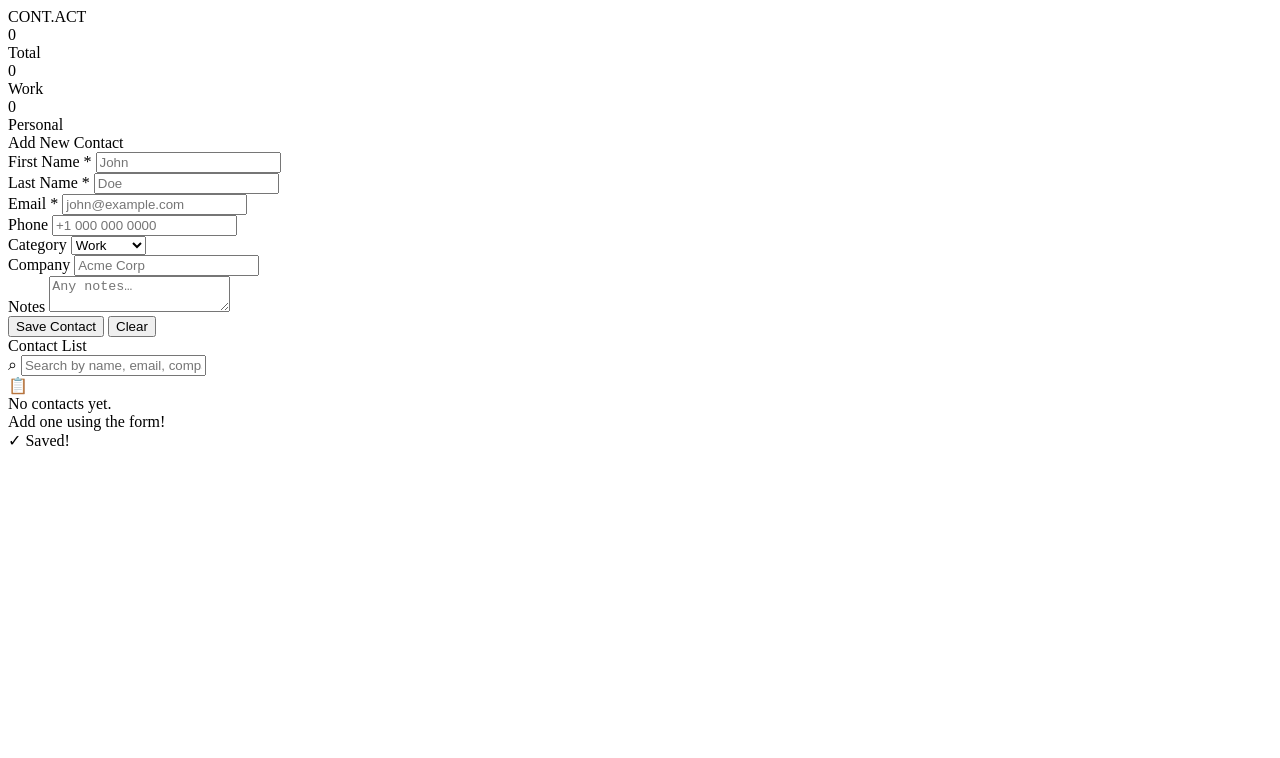
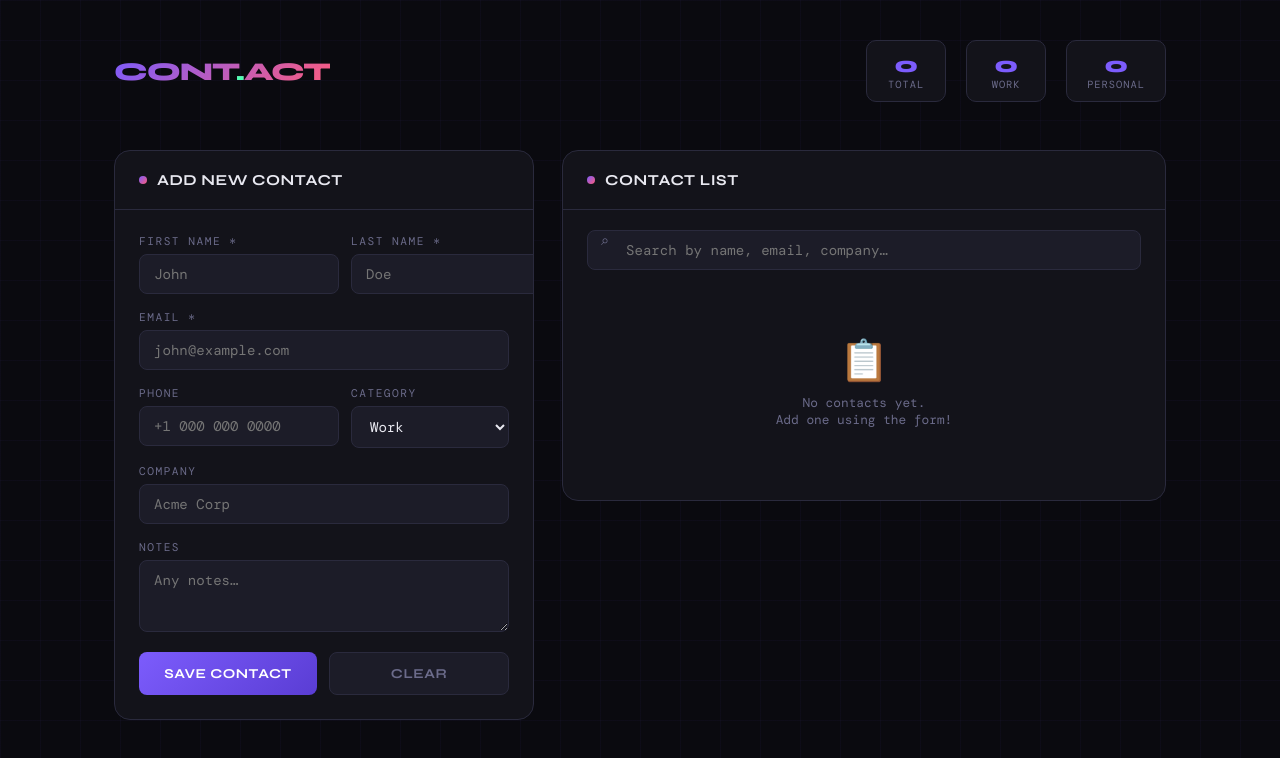
Before and after one commit to Sumit212007/Contact-management-system, a plain HTML site: page index.html in a window 1280 px wide. Drawn offline with nearby package versions, Linux system fonts and the light colour scheme; no server answers; a web font is replaced by a local one.

Commit message:
Change stylesheet link from frontend.css to contact.css

```diff
--- a/index.html
+++ b/index.html
@@ -4,7 +4,7 @@
   <meta charset="UTF-8" />
   <meta name="viewport" content="width=device-width, initial-scale=1.0"/>
   <title>Contact Management System</title>
-  <link rel="stylesheet" href="frontend.css">
+  <link rel="stylesheet" href="contact.css">
   <link href="https://fonts.googleapis.com/css2?family=Syne:wght@400;600;700;800&family=DM+Mono:wght@300;400;500&display=swap" rel="stylesheet"/>
 </head>
 <body>
```
